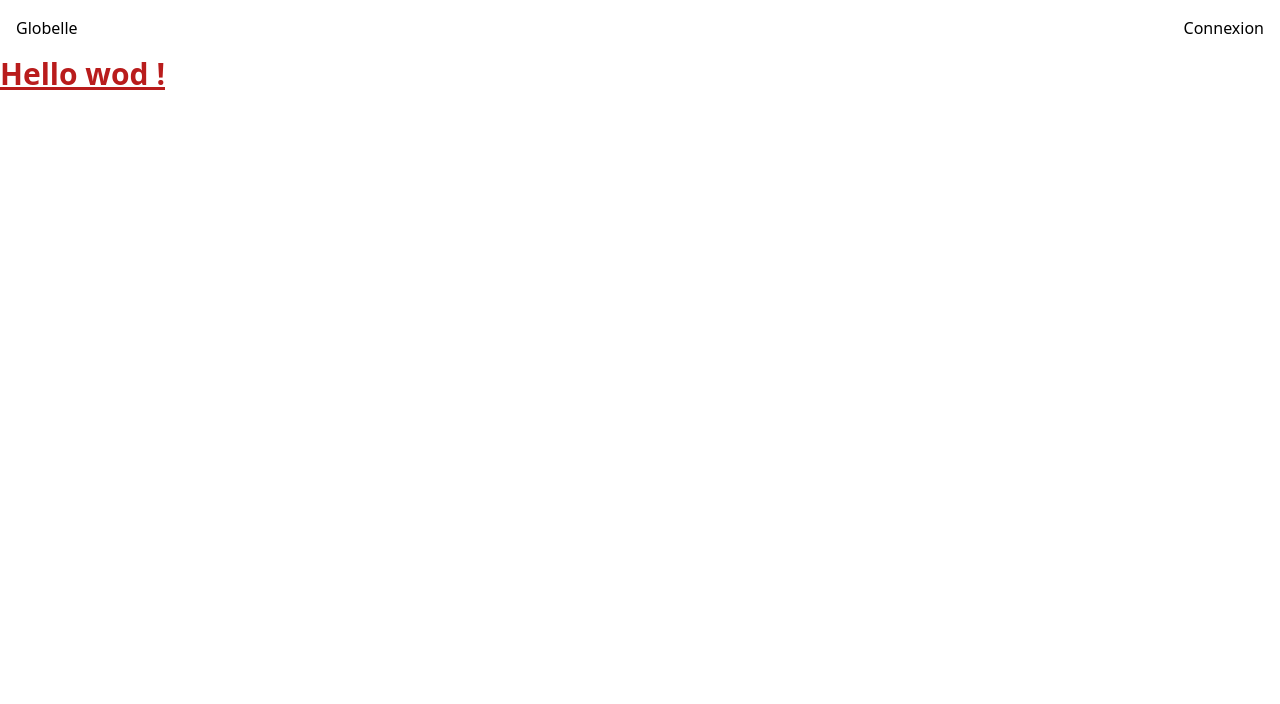
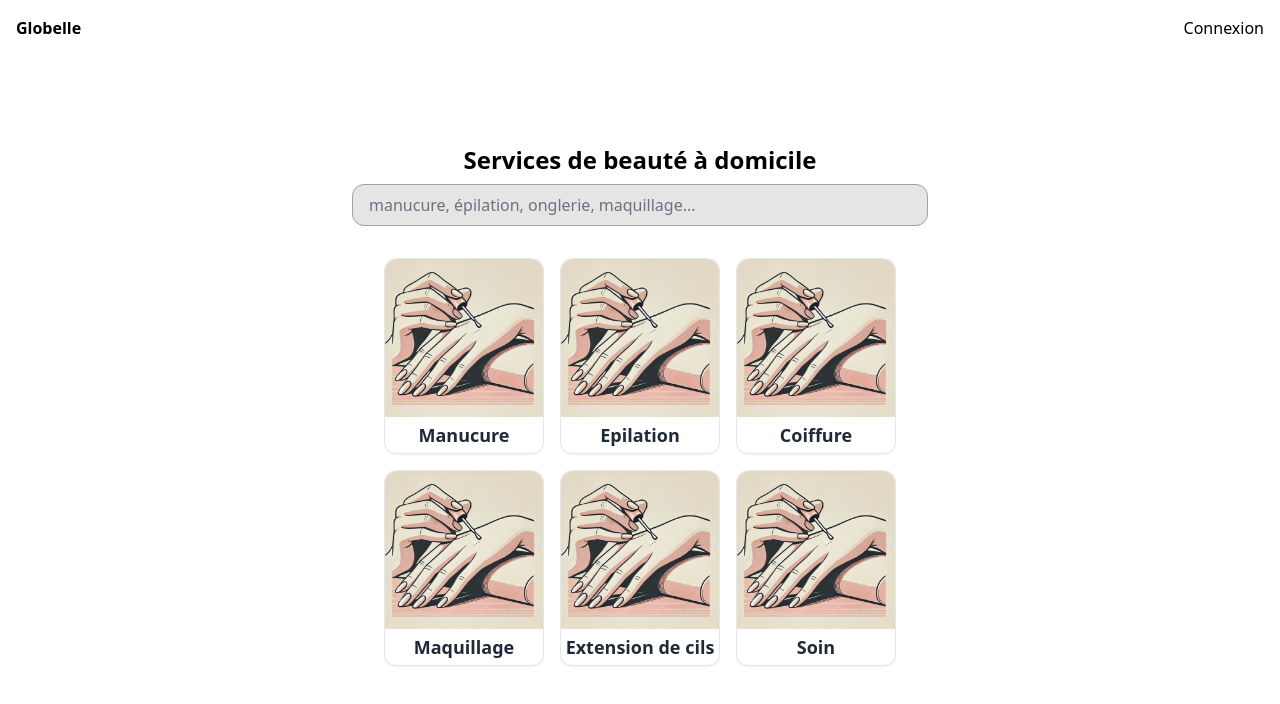
Before and after one commit to ClementBerleux/globelle-front, an Angular app: page / in a window 1280 px wide. Shown: the top 704 px of the page. Built offline with nearby package versions, Linux system fonts and the light colour scheme.

Commit message:
Ajout page d'accueil

```diff
--- a/src/app/app.component.html
+++ b/src/app/app.component.html
@@ -1,2 +1,2 @@
 <app-nav-bar></app-nav-bar>
-<h1 class="text-3xl font-bold underline text-red-700">Hello wod !</h1>
+<router-outlet></router-outlet>
--- a/src/app/app.routes.ts
+++ b/src/app/app.routes.ts
@@ -1,3 +1,7 @@
 import { Routes } from '@angular/router';
+import { AccueilComponent } from './components/accueil/accueil.component';
 
-export const routes: Routes = [];
+export const routes: Routes = [
+  { path: '', component: AccueilComponent },
+  { path: '**', component: AccueilComponent },
+];
--- /dev/null
+++ b/src/app/components/accueil/accueil.component.html
@@ -0,0 +1,100 @@
+<div class="flex flex-col justify-center items-center mt-20 mb-8">
+  <h1 class="text-center text-2xl font-semibold p-2">
+    Services de beauté à domicile
+  </h1>
+  <input
+    type="text"
+    class="w-[22rem] sm:w-[36rem] px-4 py-2 bg-neutral-200 border border-gray-400 rounded-xl text-gray-900 placeholder-gray-500 focus:outline-none focus:ring-2 focus:ring-blue-500"
+    placeholder="manucure, épilation, onglerie, maquillage..."
+  />
+</div>
+<div class="flex justify-center items-center mb-8">
+  <div
+    class="grid grid-cols-2 sm:grid-cols-3 content-center justify-items-center gap-4"
+  >
+    <div
+      class="w-[10rem] flex flex-col bg-white border shadow-sm hover:shadow-lg rounded-xl dark:bg-neutral-900 dark:border-neutral-700 dark:shadow-neutral-700/70"
+    >
+      <img
+        class="w-full h-auto rounded-t-xl"
+        src="images/categories/manucure.webp"
+        alt="Manucure"
+      />
+      <div class="p-1">
+        <h3 class="text-lg text-center font-bold text-gray-800 dark:text-white">
+          Manucure
+        </h3>
+      </div>
+    </div>
+    <div
+      class="w-[10rem] flex flex-col bg-white border shadow-sm hover:shadow-lg rounded-xl dark:bg-neutral-900 dark:border-neutral-700 dark:shadow-neutral-700/70"
+    >
+      <img
+        class="w-full h-auto rounded-t-xl"
+        src="images/categories/manucure.webp"
+        alt="Manucure"
+      />
+      <div class="p-1">
+        <h3 class="text-lg text-center font-bold text-gray-800 dark:text-white">
+          Epilation
+        </h3>
+      </div>
+    </div>
+    <div
+      class="w-[10rem] flex flex-col bg-white border shadow-sm hover:shadow-lg rounded-xl dark:bg-neutral-900 dark:border-neutral-700 dark:shadow-neutral-700/70"
+    >
+      <img
+        class="w-full h-auto rounded-t-xl"
+        src="images/categories/manucure.webp"
+        alt="Manucure"
+      />
+      <div class="p-1">
+        <h3 class="text-lg text-center font-bold text-gray-800 dark:text-white">
+          Coiffure
+        </h3>
+      </div>
+    </div>
+    <div
+      class="w-[10rem] flex flex-col bg-white border shadow-sm hover:shadow-lg rounded-xl dark:bg-neutral-900 dark:border-neutral-700 dark:shadow-neutral-700/70"
+    >
+      <img
+        class="w-full h-auto rounded-t-xl"
+        src="images/categories/manucure.webp"
+        alt="Manucure"
+      />
+      <div class="p-1">
+        <h3 class="text-lg text-center font-bold text-gray-800 dark:text-white">
+          Maquillage
+        </h3>
+      </div>
+    </div>
+    <div
+      class="w-[10rem] flex flex-col bg-white border shadow-sm hover:shadow-lg rounded-xl dark:bg-neutral-900 dark:border-neutral-700 dark:shadow-neutral-700/70"
+    >
+      <img
+        class="w-full h-auto rounded-t-xl"
+        src="images/categories/manucure.webp"
+        alt="Manucure"
+      />
+      <div class="p-1">
+        <h3 class="text-lg text-center font-bold text-gray-800 dark:text-white">
+          Extension de cils
+        </h3>
+      </div>
+    </div>
+    <div
+      class="w-[10rem] flex flex-col bg-white border shadow-sm hover:shadow-lg rounded-xl dark:bg-neutral-900 dark:border-neutral-700 dark:shadow-neutral-700/70"
+    >
+      <img
+        class="w-full h-auto rounded-t-xl"
+        src="images/categories/manucure.webp"
+        alt="Manucure"
+      />
+      <div class="p-1">
+        <h3 class="text-lg text-center font-bold text-gray-800 dark:text-white">
+          Soin
+        </h3>
+      </div>
+    </div>
+  </div>
+</div>
--- a/src/app/components/nav-bar/nav-bar.component.html
+++ b/src/app/components/nav-bar/nav-bar.component.html
@@ -1,4 +1,4 @@
 <div class="flex justify-between p-4">
-  <p>Globelle</p>
+  <p class="font-semibold">Globelle</p>
   <p>Connexion</p>
 </div>
--- a/src/app/components/nav-bar/nav-bar.component.ts
+++ b/src/app/components/nav-bar/nav-bar.component.ts
@@ -5,8 +5,6 @@ import { Component } from '@angular/core';
   standalone: true,
   imports: [],
   templateUrl: './nav-bar.component.html',
-  styleUrl: './nav-bar.component.css'
+  styleUrl: './nav-bar.component.css',
 })
-export class NavBarComponent {
-
-}
+export class NavBarComponent {}
```
Also changed, not shown: src/app/components/accueil/accueil.component.ts (added, +12 -0 lines), public/images/categories/manucure.webp (added), src/app/components/accueil/accueil.component.css (added), 1 other file (tests, documents, lock files or other folders).
